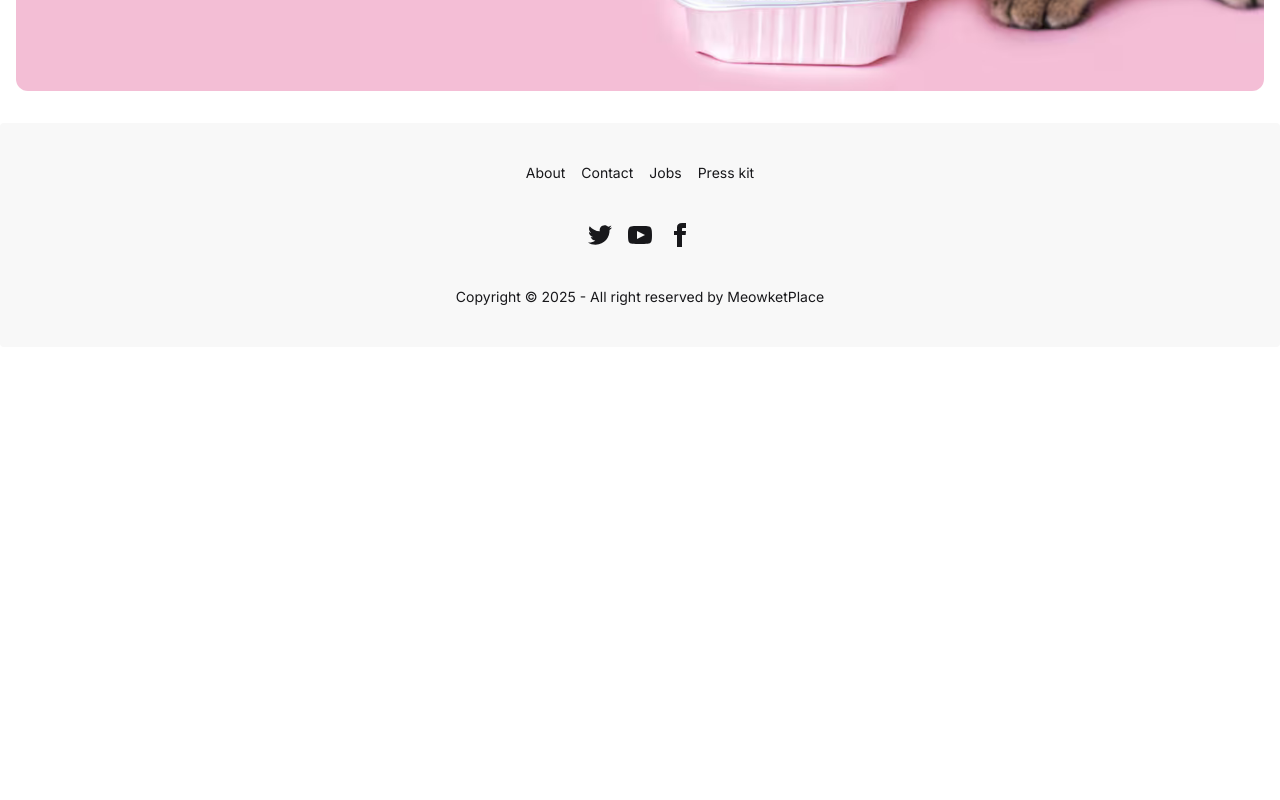
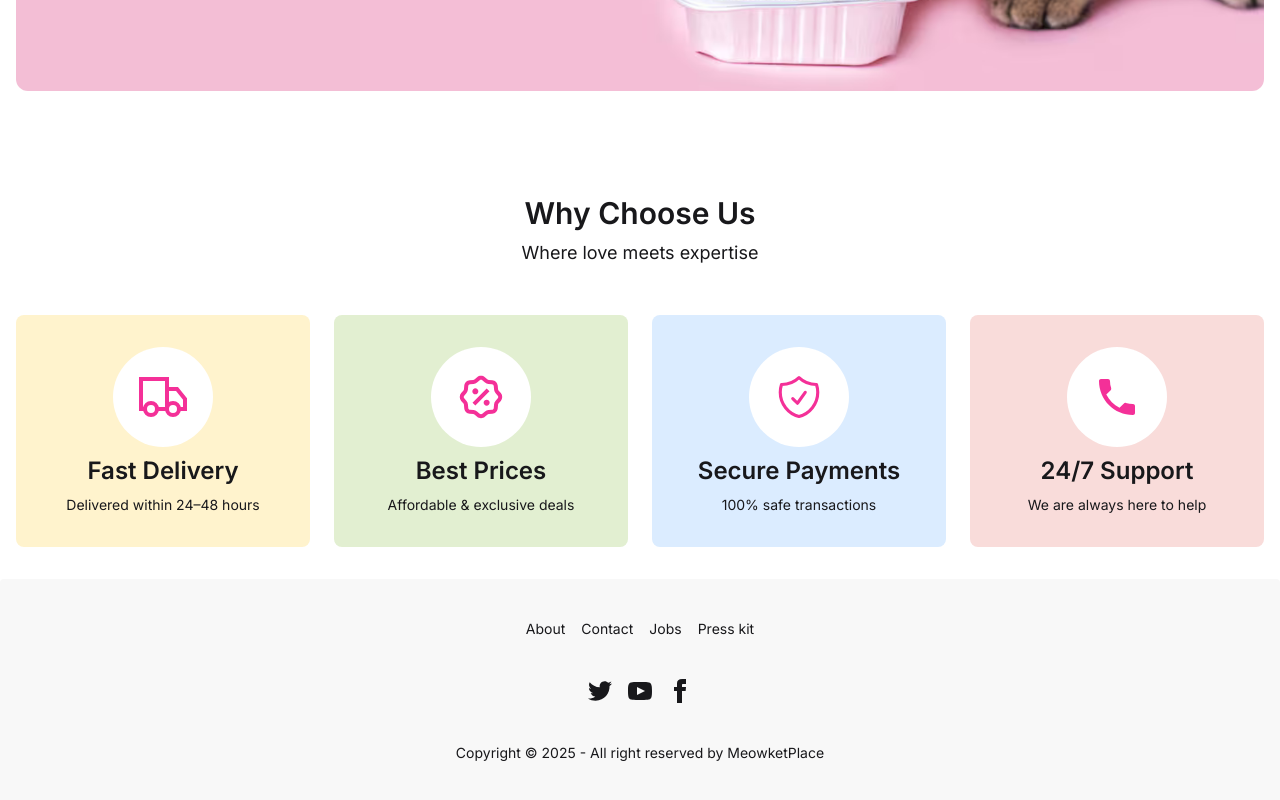
Before and after one commit to sagormajomder/meowket-place, a Next.js app: page / in a window 1280 px wide. Shown: the part 468-1268 px from the top of the page. Before the commit the page ends 815 px from the top, so only its background shows below. Built offline with nearby package versions, Linux system fonts and the light colour scheme; no server answers.

Commit message:
Add WhyChooseUs component and update homepage layout and include react-icons dependency

```diff
--- a/package.json
+++ b/package.json
@@ -17,7 +17,8 @@
     "react": "19.2.0",
     "react-dom": "19.2.0",
     "react-hook-form": "^7.66.1",
-    "react-hot-toast": "^2.6.0"
+    "react-hot-toast": "^2.6.0",
+    "react-icons": "^5.5.0"
   },
   "devDependencies": {
     "@tailwindcss/postcss": "^4",
--- a/src/app/page.jsx
+++ b/src/app/page.jsx
@@ -1,9 +1,11 @@
 import HeroBanner from '@/components/Homepage/HeroBanner';
+import WhyChooseUs from '@/components/Homepage/WhyChooseUs';
 
 export default function HomePage() {
   return (
-    <>
+    <div className='space-y-10'>
       <HeroBanner />
-    </>
+      <WhyChooseUs />
+    </div>
   );
 }
--- /dev/null
+++ b/src/components/Homepage/WhyChooseUs.jsx
@@ -0,0 +1,69 @@
+import { GrDeliver } from 'react-icons/gr';
+import { IoMdCall } from 'react-icons/io';
+import { RiDiscountPercentLine } from 'react-icons/ri';
+import Container from '../Container';
+import SectionTitle from '../SectionTitle';
+
+export default function WhyChooseUs() {
+  return (
+    <section className='py-8'>
+      <Container>
+        <SectionTitle title='Why Choose Us' desc='Where love meets expertise' />
+        <div className='grid grid-cols-2 md:grid-cols-4 gap-6'>
+          {/* Box 1 */}
+          <div className='py-8 sm:px-6  px-8 bg-[#FFF3CD] rounded-lg flex flex-col items-center justify-center gap-2'>
+            <div className='w-25 h-25 bg-white rounded-full flex items-center justify-center'>
+              <GrDeliver className='text-5xl text-secondary' />
+            </div>
+            <div className='text-center'>
+              <h3 className='heading-tertiary '>Fast Delivery</h3>
+              <p className='text-sm'>Delivered within 24–48 hours</p>
+            </div>
+          </div>
+          {/* Box 2 */}
+          <div className='py-8 px-6  bg-[#E2EFD1] rounded-lg flex flex-col items-center justify-center gap-2'>
+            <div className='w-25 h-25 bg-white rounded-full flex items-center justify-center'>
+              <RiDiscountPercentLine className='text-5xl text-secondary' />
+            </div>
+            <div className='text-center'>
+              <h3 className='heading-tertiary '>Best Prices</h3>
+              <p className='text-sm'>Affordable & exclusive deals</p>
+            </div>
+          </div>
+          {/* Box 3 */}
+          <div className='py-8 px-6  bg-[#DBECFF] rounded-lg flex flex-col items-center justify-center gap-2'>
+            <div className='w-25 h-25 bg-white rounded-full flex items-center justify-center'>
+              <svg
+                xmlns='http://www.w3.org/2000/svg'
+                fill='none'
+                viewBox='0 0 24 24'
+                strokeWidth={1.5}
+                stroke='currentColor'
+                className='size-12.5 text-secondary'>
+                <path
+                  strokeLinecap='round'
+                  strokeLinejoin='round'
+                  d='M9 12.75 11.25 15 15 9.75m-3-7.036A11.959 11.959 0 0 1 3.598 6 11.99 11.99 0 0 0 3 9.749c0 5.592 3.824 10.29 9 11.623 5.176-1.332 9-6.03 9-11.622 0-1.31-.21-2.571-.598-3.751h-.152c-3.196 0-6.1-1.248-8.25-3.285Z'
+                />
+              </svg>
+            </div>
+            <div className='text-center'>
+              <h3 className='heading-tertiary '>Secure Payments</h3>
+              <p className='text-sm'>100% safe transactions</p>
+            </div>
+          </div>
+          {/* Box 4 */}
+          <div className='py-8 px-6  bg-[#F9DCDA] rounded-lg flex flex-col items-center justify-center gap-2'>
+            <div className='w-25 h-25 bg-white rounded-full flex items-center justify-center'>
+              <IoMdCall className='text-5xl text-secondary' />
+            </div>
+            <div className='text-center'>
+              <h3 className='heading-tertiary '>24/7 Support</h3>
+              <p className='text-sm'>We are always here to help</p>
+            </div>
+          </div>
+        </div>
+      </Container>
+    </section>
+  );
+}
--- a/src/components/SectionTitle.jsx
+++ b/src/components/SectionTitle.jsx
@@ -1,8 +1,8 @@
-export default function SectionTitle({ title, desc }) {
+export default function SectionTitle({ title, desc = '' }) {
   return (
     <div className='text-center mb-12'>
       <h2 className='heading-secondary'>{title}</h2>
-      <p className='text-lg'>{desc}</p>
+      {desc && <p className='text-lg'>{desc}</p>}
     </div>
   );
 }
```
Also changed, not shown: 1 other file (tests, documents, lock files or other folders).
